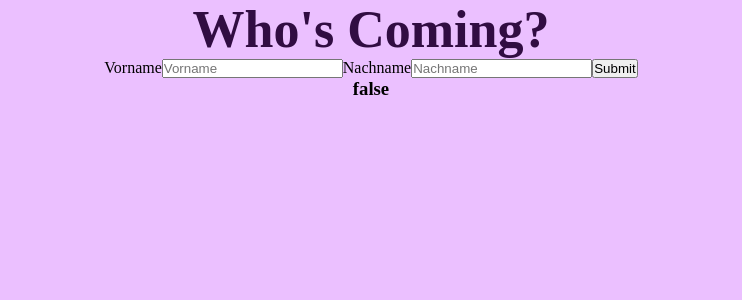
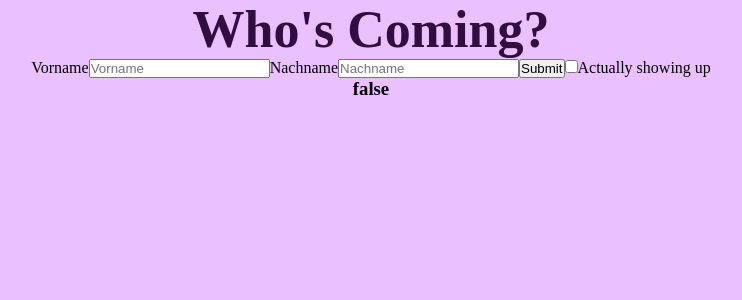
Before and after one commit to Overcook3265/react-guest-list, a React app: page / in a window 1280 px wide. Shown: the top 300 px of the page, without its empty margins (269-1011 px from the left). Built offline with nearby package versions, Linux system fonts and the light colour scheme; the HTML template or start-up script is replaced by a standard one.

Commit message:
Connect boolean state in guest array with initial checkbox

```diff
--- a/src/App.js
+++ b/src/App.js
@@ -1,22 +1,24 @@
 import './index.scss';
 import { useState } from 'react';
 import styles from './App.module.scss';
+
 // import CheckBox from './CheckBox';
-import GuestArray from './GuestArray';
+// import GuestArray from './GuestArray';
 
 const initialGuests = [{ name: '', last: '', id: 0, isComing: false }];
 export default function App() {
+  const [isGuestComing, setIsGuestComing] = useState(false);
   const [firstName, setFirstName] = useState('');
   const [lastName, setLastName] = useState('');
   const [guests, setGuests] = useState(initialGuests);
-  const [attendance, setAttendance] = useState(false);
+  // const [attendance, setAttendance] = useState(false);
   const handleSubmit = () => {
     const newGuestId = guests[guests.length - 1].id + 1;
     const newGuest = {
       name: firstName,
       last: lastName,
       id: newGuestId,
-      isComing: attendance,
+      isComing: isGuestComing,
     };
     setGuests([...guests, newGuest]);
     // IDEA:maybe put button into component, pass down props of array to specify which one it deletes. Insert button into array?
@@ -63,8 +65,19 @@ export default function App() {
             />
           </label>
           <button>Submit</button>
+          <label>
+            <input
+              type="checkbox"
+              // 2. Connect the state variable to the form fields
+              checked={isGuestComing}
+              // 3. Update the values of the state variables based on user input
+              onChange={(event) =>
+                setIsGuestComing(event.currentTarget.checked)
+              }
+            />
+            Actually showing up
+          </label>
         </form>
-
         <div>
           {guests.map((guest) => {
             return (
```
